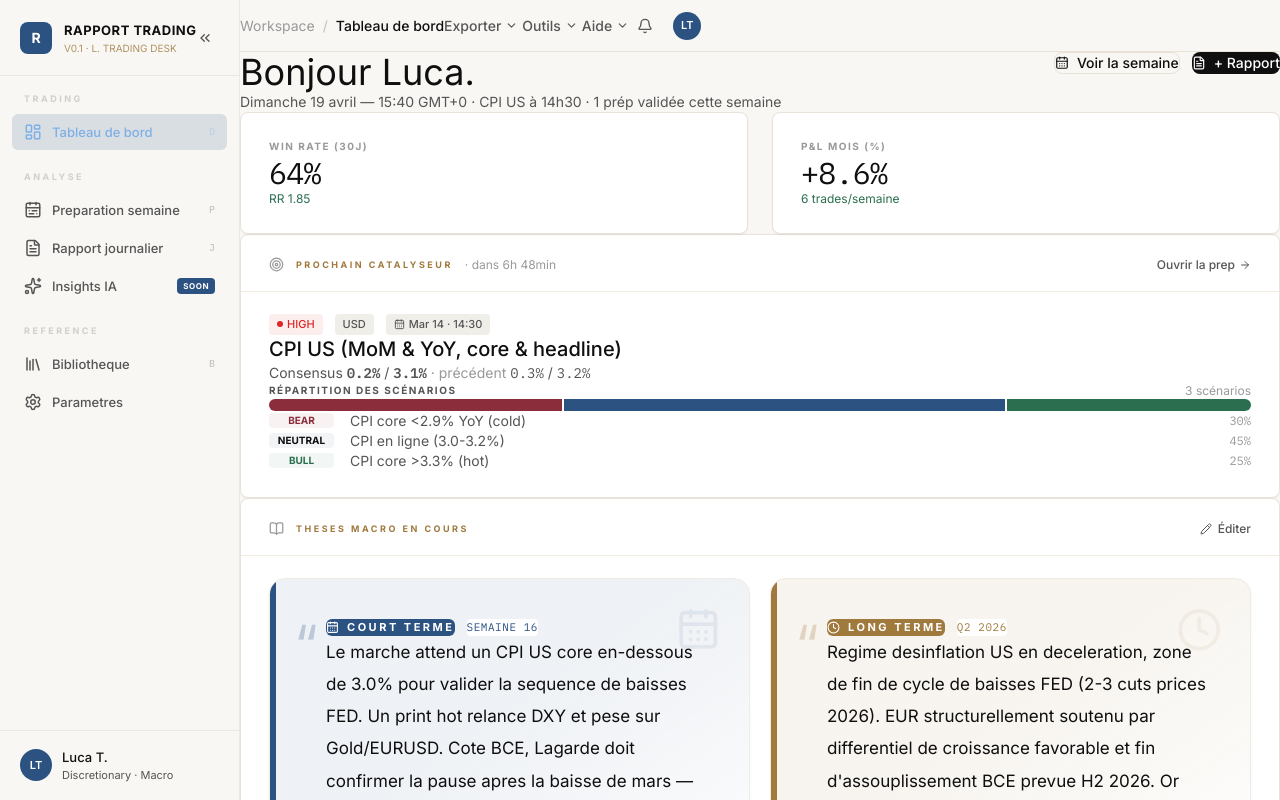
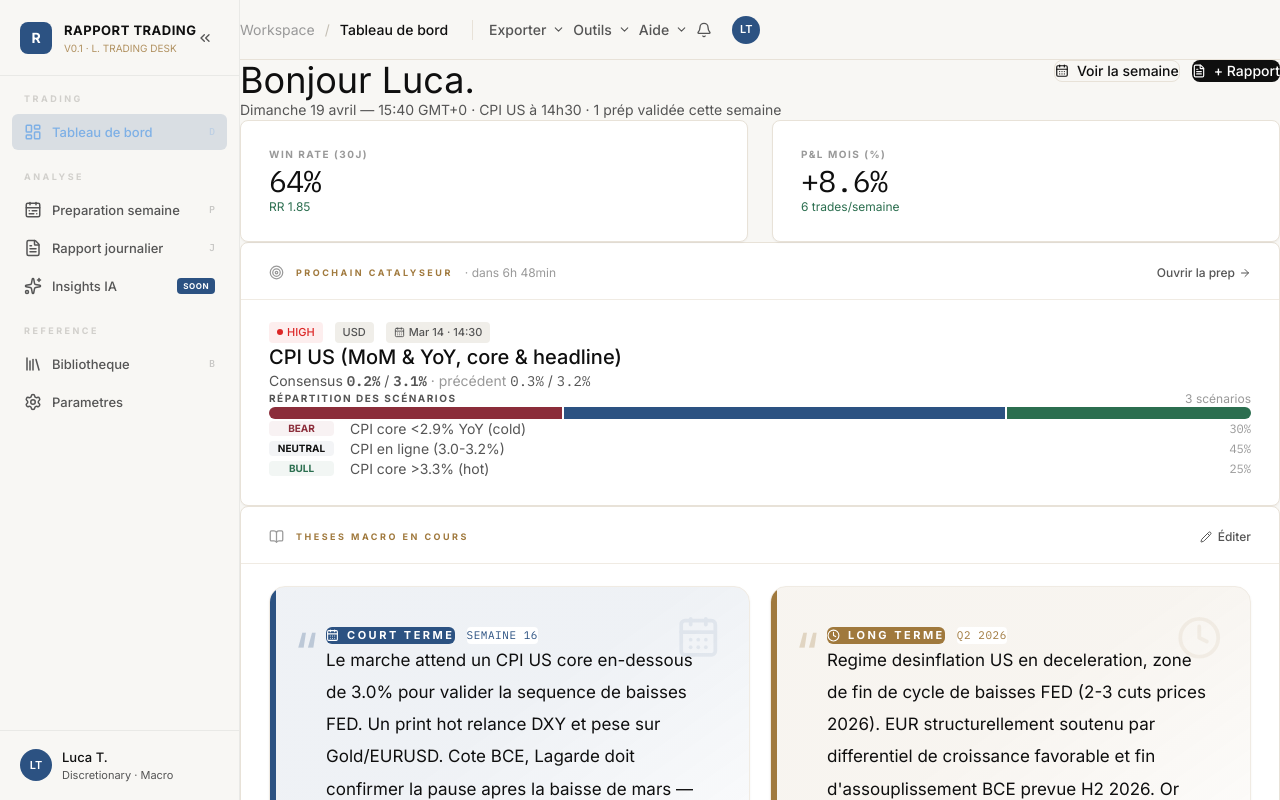
Before and after one commit to tradingluca31-boop/site-rapport-trading-, a Next.js app: page / in a window 1280 px wide. Shown: the top 800 px of the page. Built offline with nearby package versions, Linux system fonts and the light colour scheme.

Commit message:
fix(topbar): respirer breadcrumb + menus (separateur, padding, hauteur 60px)

```diff
--- a/src/app/globals.css
+++ b/src/app/globals.css
@@ -48,7 +48,7 @@
   /* Layout */
   --sidebar-width: 240px;
   --sidebar-collapsed: 68px;
-  --topbar-height: 52px;
+  --topbar-height: 60px;
 }
 
 @theme inline {
--- a/src/components/layout/TopBar.tsx
+++ b/src/components/layout/TopBar.tsx
@@ -81,7 +81,7 @@ export default function TopBar({ activePage, subtitle }: TopBarProps) {
   return (
     <header
       ref={containerRef}
-      className="sticky top-0 z-40 flex items-center px-8 border-b"
+      className="sticky top-0 z-40 flex items-center px-10 border-b"
       style={{
         height: "var(--topbar-height)",
         background: "var(--bg)",
@@ -89,7 +89,7 @@ export default function TopBar({ activePage, subtitle }: TopBarProps) {
       }}
     >
       {/* Breadcrumb */}
-      <div className="flex items-center gap-2 text-sm">
+      <div className="flex items-center gap-2.5 text-sm">
         <span style={{ color: "var(--text-muted)" }}>Workspace</span>
         <span style={{ color: "var(--text-faint)" }}>/</span>
         <span className="font-medium" style={{ color: "var(--text-primary)" }}>
@@ -105,8 +105,19 @@ export default function TopBar({ activePage, subtitle }: TopBarProps) {
         )}
       </div>
 
+      {/* Separateur vertical */}
+      <div
+        style={{
+          width: 1,
+          height: 20,
+          background: "var(--border)",
+          marginLeft: 24,
+          marginRight: 16,
+        }}
+      />
+
       {/* Menus deroulants (Nested Menu style) */}
-      <nav className="flex items-center gap-1 ml-10">
+      <nav className="flex items-center gap-2">
         {(Object.keys(MENUS) as Array<Exclude<MenuKey, null>>).map((key) => {
           const isOpen = openMenu === key;
           return (
@@ -114,7 +125,7 @@ export default function TopBar({ activePage, subtitle }: TopBarProps) {
               <button
                 type="button"
                 onClick={() => setOpenMenu(isOpen ? null : key)}
-                className="flex items-center gap-1 px-3 py-1.5 rounded-md text-sm transition-colors"
+                className="flex items-center gap-1.5 px-3.5 py-2 rounded-md text-sm transition-colors"
                 style={{
                   background: isOpen ? "var(--bg-elevated)" : "transparent",
                   color: isOpen ? "var(--text-primary)" : "var(--text-secondary)",
```
